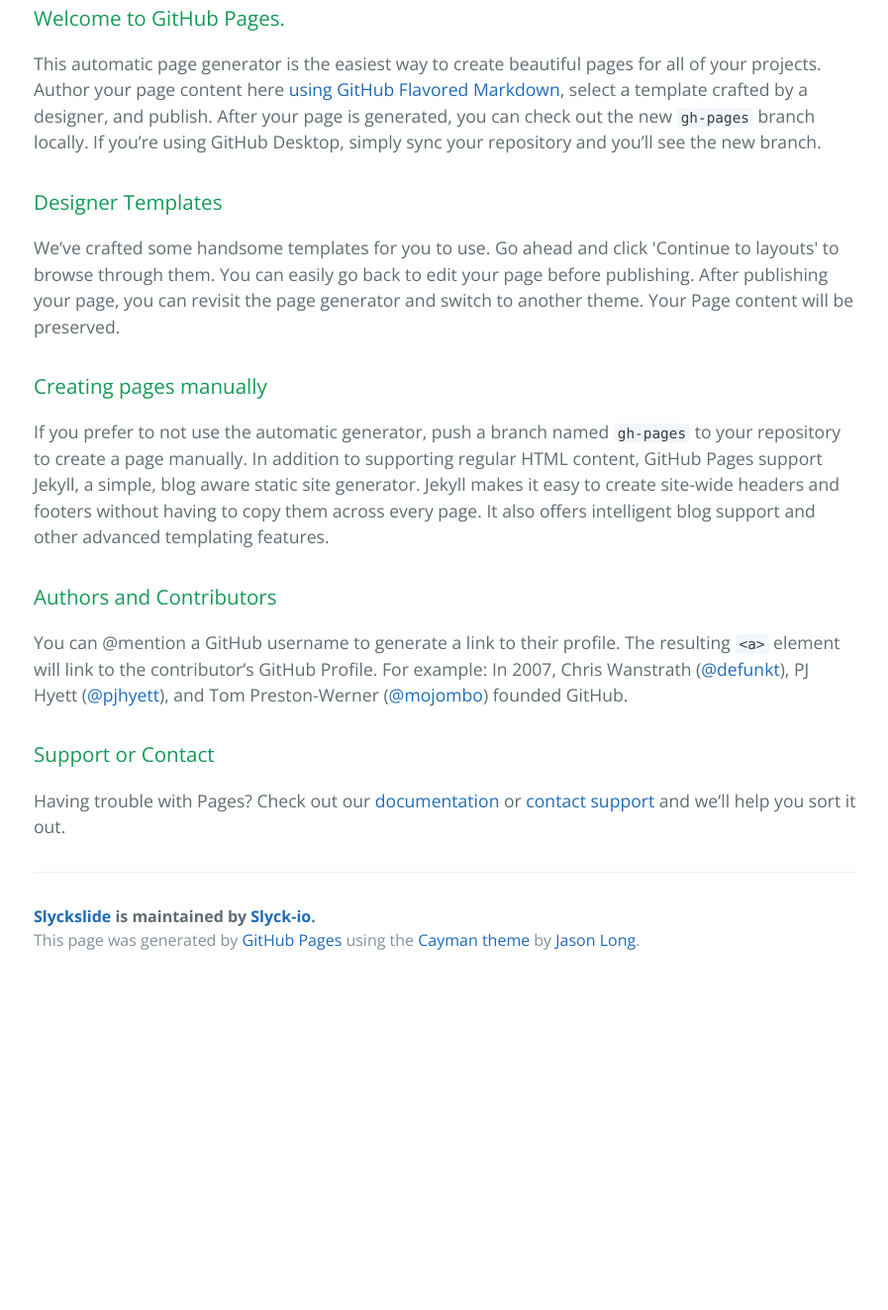
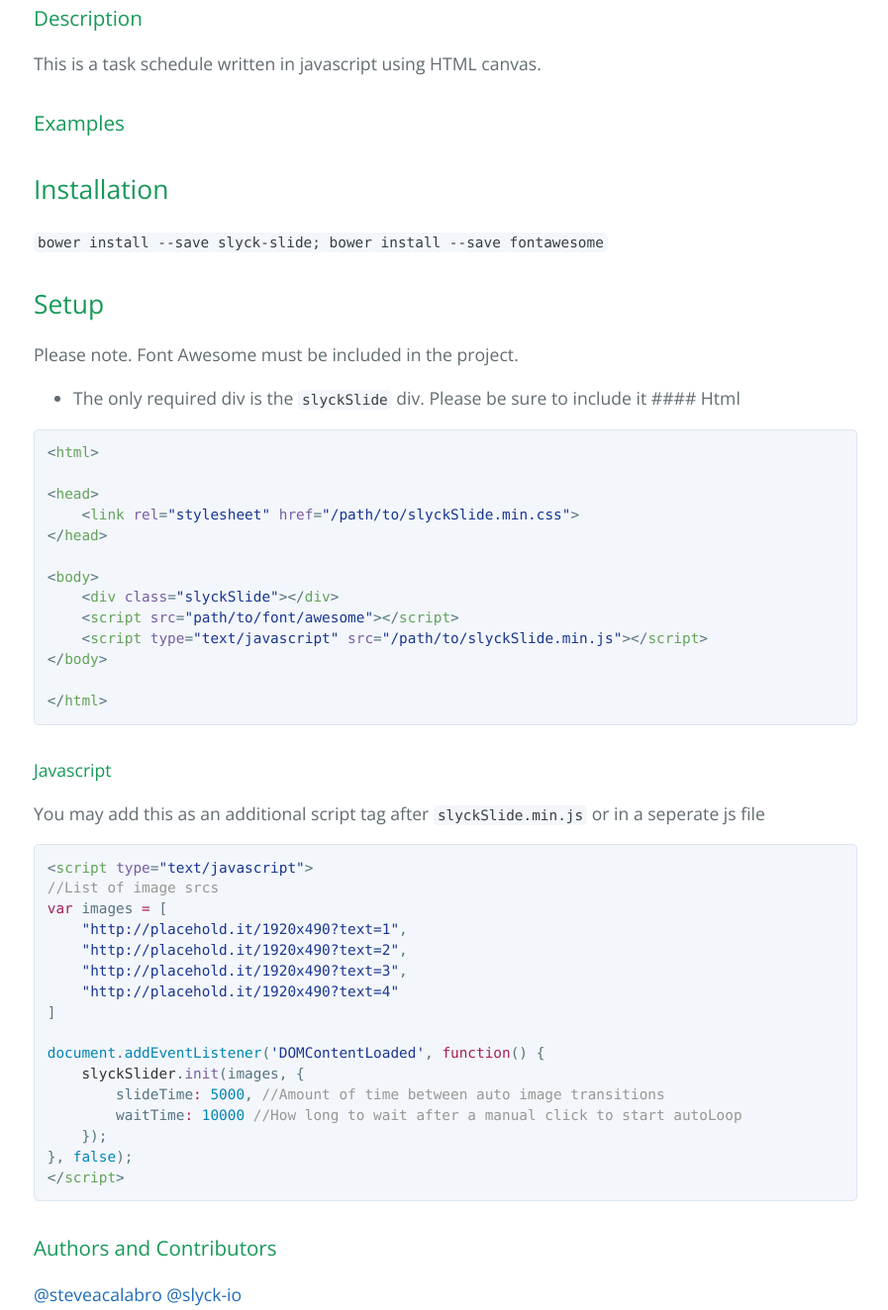
Before and after one commit to Slyck-io/SlyckSlide, a plain HTML site: page index.html in a window 1280 px wide. Shown: the part 412-1736 px from the top of the page at 99% size, without its empty margins (190-1087 px from the left). Before the commit the page ends 1406 px from the top, so only its background shows below. Drawn offline with nearby package versions, Linux system fonts and the light colour scheme.

Commit message:
Create gh-pages branch via GitHub

```diff
--- a/index.html
+++ b/index.html
@@ -2,7 +2,7 @@
 <html lang="en-us">
   <head>
     <meta charset="UTF-8">
-    <title>Slyckslide by Slyck-io</title>
+    <title>SlyckSlide by Slyck-io</title>
     <meta name="viewport" content="width=device-width, initial-scale=1">
     <link rel="stylesheet" type="text/css" href="stylesheets/normalize.css" media="screen">
     <link href='https://fonts.googleapis.com/css?family=Open+Sans:400,700' rel='stylesheet' type='text/css'>
@@ -11,7 +11,7 @@
   </head>
   <body>
     <section class="page-header">
-      <h1 class="project-name">Slyckslide</h1>
+      <h1 class="project-name">SlyckSlide</h1>
       <h2 class="project-tagline">A lightweight/simple plain Vanilla JS slider </h2>
       <a href="https://github.com/Slyck-io/SlyckSlide" class="btn">View on GitHub</a>
       <a href="https://github.com/Slyck-io/SlyckSlide/zipball/master" class="btn">Download .zip</a>
@@ -20,32 +20,82 @@
 
     <section class="main-content">
       <h3>
-<a id="welcome-to-github-pages" class="anchor" href="#welcome-to-github-pages" aria-hidden="true"><span aria-hidden="true" class="octicon octicon-link"></span></a>Welcome to GitHub Pages.</h3>
+<a id="description" class="anchor" href="#description" aria-hidden="true"><span aria-hidden="true" class="octicon octicon-link"></span></a>Description</h3>
 
-<p>This automatic page generator is the easiest way to create beautiful pages for all of your projects. Author your page content here <a href="https://guides.github.com/features/mastering-markdown/">using GitHub Flavored Markdown</a>, select a template crafted by a designer, and publish. After your page is generated, you can check out the new <code>gh-pages</code> branch locally. If you’re using GitHub Desktop, simply sync your repository and you’ll see the new branch.</p>
+<p>This is a task schedule written in javascript using HTML canvas.</p>
 
 <h3>
-<a id="designer-templates" class="anchor" href="#designer-templates" aria-hidden="true"><span aria-hidden="true" class="octicon octicon-link"></span></a>Designer Templates</h3>
+<a id="examples" class="anchor" href="#examples" aria-hidden="true"><span aria-hidden="true" class="octicon octicon-link"></span></a>Examples</h3>
 
-<p>We’ve crafted some handsome templates for you to use. Go ahead and click 'Continue to layouts' to browse through them. You can easily go back to edit your page before publishing. After publishing your page, you can revisit the page generator and switch to another theme. Your Page content will be preserved.</p>
+<p></p>
 
-<h3>
-<a id="creating-pages-manually" class="anchor" href="#creating-pages-manually" aria-hidden="true"><span aria-hidden="true" class="octicon octicon-link"></span></a>Creating pages manually</h3>
+<div></div>
 
-<p>If you prefer to not use the automatic generator, push a branch named <code>gh-pages</code> to your repository to create a page manually. In addition to supporting regular HTML content, GitHub Pages support Jekyll, a simple, blog aware static site generator. Jekyll makes it easy to create site-wide headers and footers without having to copy them across every page. It also offers intelligent blog support and other advanced templating features.</p>
+
+
+
+
+
+
+<h2>
+<a id="installation" class="anchor" href="#installation" aria-hidden="true"><span aria-hidden="true" class="octicon octicon-link"></span></a>Installation</h2>
+
+<p><code>bower install --save slyck-slide; bower install --save fontawesome</code></p>
+
+<h2>
+<a id="setup" class="anchor" href="#setup" aria-hidden="true"><span aria-hidden="true" class="octicon octicon-link"></span></a>Setup</h2>
+
+<p>Please note. Font Awesome must be included in the project. </p>
+
+<ul>
+<li>The only required div is the <code>slyckSlide</code> div. Please be sure to include it
+#### Html</li>
+</ul>
+
+<div class="highlight highlight-text-html-basic"><pre>&lt;<span class="pl-ent">html</span>&gt;
+
+&lt;<span class="pl-ent">head</span>&gt;
+    &lt;<span class="pl-ent">link</span> <span class="pl-e">rel</span>=<span class="pl-s"><span class="pl-pds">"</span>stylesheet<span class="pl-pds">"</span></span> <span class="pl-e">href</span>=<span class="pl-s"><span class="pl-pds">"</span>/path/to/slyckSlide.min.css<span class="pl-pds">"</span></span>&gt;
+&lt;/<span class="pl-ent">head</span>&gt;
+
+&lt;<span class="pl-ent">body</span>&gt;
+    &lt;<span class="pl-ent">div</span> <span class="pl-e">class</span>=<span class="pl-s"><span class="pl-pds">"</span>slyckSlide<span class="pl-pds">"</span></span>&gt;&lt;/<span class="pl-ent">div</span>&gt;
+<span class="pl-s1">    &lt;<span class="pl-ent">script</span> <span class="pl-e">src</span>=<span class="pl-s"><span class="pl-pds">"</span>path/to/font/awesome<span class="pl-pds">"</span></span>&gt;&lt;/<span class="pl-ent">script</span>&gt;</span>
+<span class="pl-s1">    &lt;<span class="pl-ent">script</span> <span class="pl-e">type</span>=<span class="pl-s"><span class="pl-pds">"</span>text/javascript<span class="pl-pds">"</span></span> <span class="pl-e">src</span>=<span class="pl-s"><span class="pl-pds">"</span>/path/to/slyckSlide.min.js<span class="pl-pds">"</span></span>&gt;&lt;/<span class="pl-ent">script</span>&gt;</span>
+&lt;/<span class="pl-ent">body</span>&gt;
+
+&lt;/<span class="pl-ent">html</span>&gt;</pre></div>
+
+<h4>
+<a id="javascript" class="anchor" href="#javascript" aria-hidden="true"><span aria-hidden="true" class="octicon octicon-link"></span></a>Javascript</h4>
+
+<p>You may add this as an additional script tag after <code>slyckSlide.min.js</code> or in a seperate js file</p>
+
+<div class="highlight highlight-text-html-basic"><pre><span class="pl-s1">&lt;<span class="pl-ent">script</span> <span class="pl-e">type</span>=<span class="pl-s"><span class="pl-pds">"</span>text/javascript<span class="pl-pds">"</span></span>&gt;</span>
+<span class="pl-s1"><span class="pl-c">//List of image srcs</span></span>
+<span class="pl-s1"><span class="pl-k">var</span> images <span class="pl-k">=</span> [</span>
+<span class="pl-s1">    <span class="pl-s"><span class="pl-pds">"</span>http://placehold.it/1920x490?text=1<span class="pl-pds">"</span></span>,</span>
+<span class="pl-s1">    <span class="pl-s"><span class="pl-pds">"</span>http://placehold.it/1920x490?text=2<span class="pl-pds">"</span></span>,</span>
+<span class="pl-s1">    <span class="pl-s"><span class="pl-pds">"</span>http://placehold.it/1920x490?text=3<span class="pl-pds">"</span></span>,</span>
+<span class="pl-s1">    <span class="pl-s"><span class="pl-pds">"</span>http://placehold.it/1920x490?text=4<span class="pl-pds">"</span></span></span>
+<span class="pl-s1">]</span>
+<span class="pl-s1"></span>
+<span class="pl-s1"><span class="pl-c1">document</span>.<span class="pl-c1">addEventListener</span>(<span class="pl-s"><span class="pl-pds">'</span>DOMContentLoaded<span class="pl-pds">'</span></span>, <span class="pl-k">function</span>() {</span>
+<span class="pl-s1">    <span class="pl-smi">slyckSlider</span>.<span class="pl-en">init</span>(images, {</span>
+<span class="pl-s1">        slideTime<span class="pl-k">:</span> <span class="pl-c1">5000</span>, <span class="pl-c">//Amount of time between auto image transitions</span></span>
+<span class="pl-s1">        waitTime<span class="pl-k">:</span> <span class="pl-c1">10000</span> <span class="pl-c">//How long to wait after a manual click to start autoLoop</span></span>
+<span class="pl-s1">    });</span>
+<span class="pl-s1">}, <span class="pl-c1">false</span>);</span>
+<span class="pl-s1">&lt;/<span class="pl-ent">script</span>&gt;</span></pre></div>
 
 <h3>
 <a id="authors-and-contributors" class="anchor" href="#authors-and-contributors" aria-hidden="true"><span aria-hidden="true" class="octicon octicon-link"></span></a>Authors and Contributors</h3>
 
-<p>You can @mention a GitHub username to generate a link to their profile. The resulting <code>&lt;a&gt;</code> element will link to the contributor’s GitHub Profile. For example: In 2007, Chris Wanstrath (<a href="https://github.com/defunkt" class="user-mention">@defunkt</a>), PJ Hyett (<a href="https://github.com/pjhyett" class="user-mention">@pjhyett</a>), and Tom Preston-Werner (<a href="https://github.com/mojombo" class="user-mention">@mojombo</a>) founded GitHub.</p>
-
-<h3>
-<a id="support-or-contact" class="anchor" href="#support-or-contact" aria-hidden="true"><span aria-hidden="true" class="octicon octicon-link"></span></a>Support or Contact</h3>
-
-<p>Having trouble with Pages? Check out our <a href="https://help.github.com/pages">documentation</a> or <a href="https://github.com/contact">contact support</a> and we’ll help you sort it out.</p>
+<p><a href="https://github.com/steveacalabro" class="user-mention">@steveacalabro</a>
+<a href="https://github.com/slyck-io" class="user-mention">@slyck-io</a></p>
 
       <footer class="site-footer">
-        <span class="site-footer-owner"><a href="https://github.com/Slyck-io/SlyckSlide">Slyckslide</a> is maintained by <a href="https://github.com/Slyck-io">Slyck-io</a>.</span>
+        <span class="site-footer-owner"><a href="https://github.com/Slyck-io/SlyckSlide">SlyckSlide</a> is maintained by <a href="https://github.com/Slyck-io">Slyck-io</a>.</span>
 
         <span class="site-footer-credits">This page was generated by <a href="https://pages.github.com">GitHub Pages</a> using the <a href="https://github.com/jasonlong/cayman-theme">Cayman theme</a> by <a href="https://twitter.com/jasonlong">Jason Long</a>.</span>
       </footer>
```
Also changed, not shown: params.json (+2 -2 lines).
